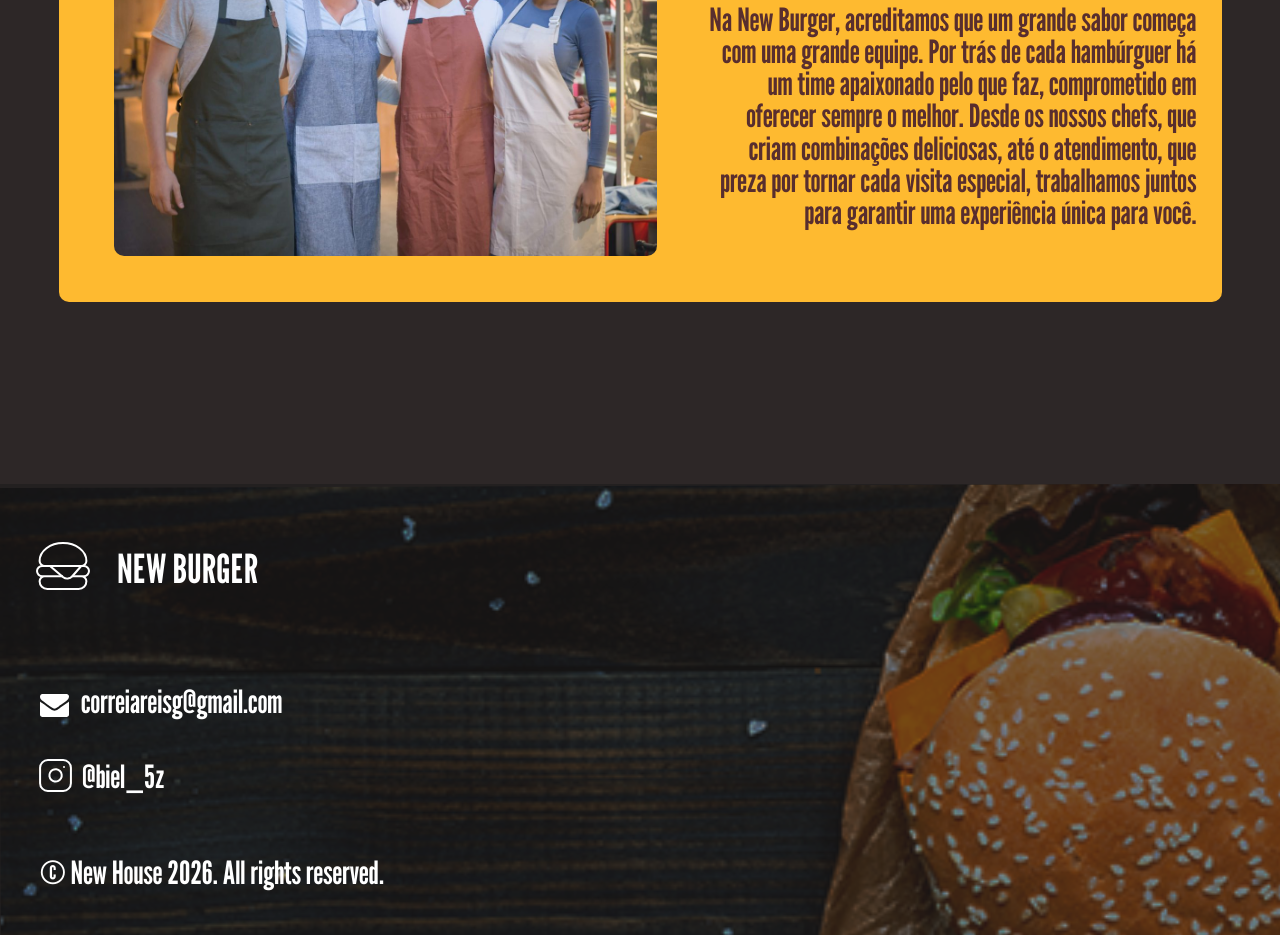
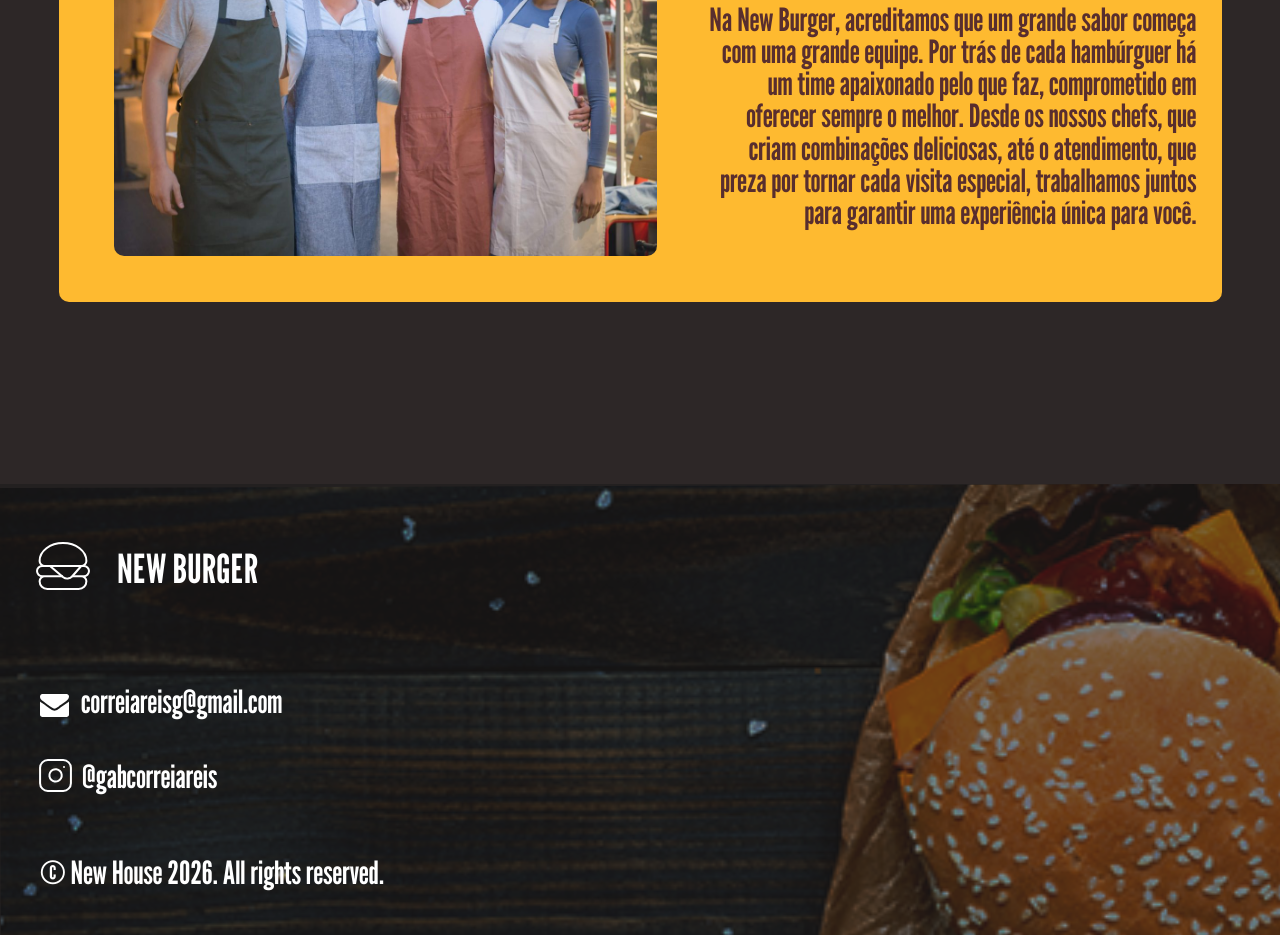
Before and after one commit to biel5z/newburger, a website built with Vite: page index.html in a window 1280 px wide. Shown: the part 3460-4395 px from the top of the page. Built offline with nearby package versions, Linux system fonts and the light colour scheme; a web font is replaced by a local one.

Commit message:
Ajustando link do instagram

```diff
--- a/index.html
+++ b/index.html
@@ -166,9 +166,9 @@
             </a>
           </li>
           <li>
-            <a class="footer__contact footer__contact--insta" href="https://www.instagram.com/biel_5z/" target="_blank" rel="noopener">
+            <a class="footer__contact footer__contact--insta" href="https://www.instagram.com/gabcorreiareis/" target="_blank" rel="noopener">
               <img src="/img/icon-instagram.svg" alt="" width="37" height="37" />
-              <span>@biel_5z</span>
+              <span>@gabcorreiareis</span>
             </a>
           </li>
         </ul>
```
